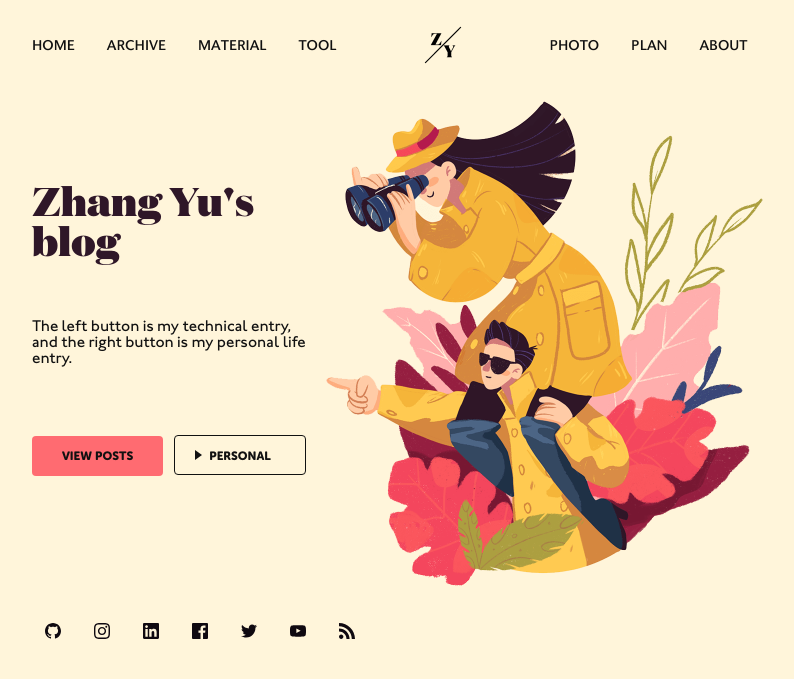
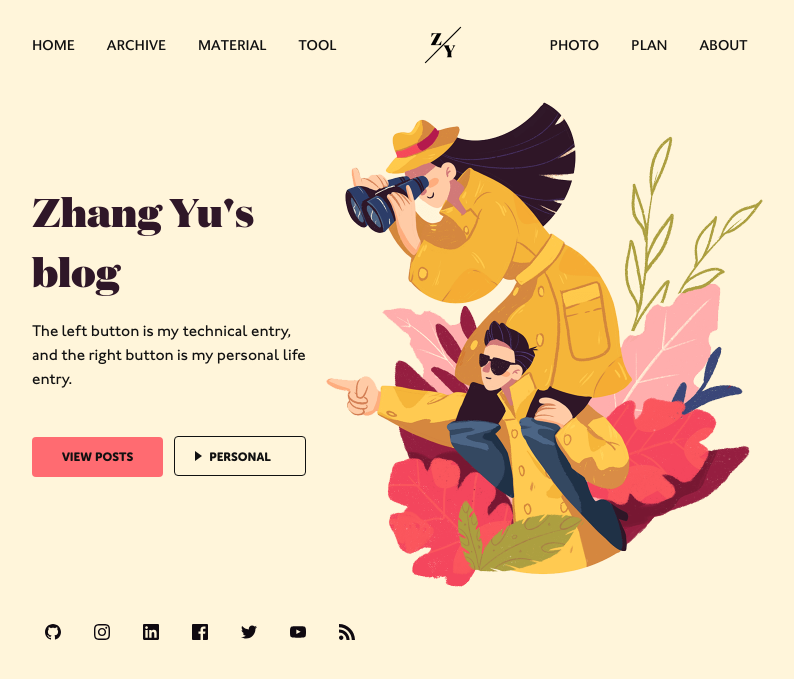
Before and after one commit to karl-cheung/karl-cheung.github.io, a Jekyll site: the page built from index.md, in a window 1280 px wide. Shown: the top 679 px of the page, without its empty margins (238-1032 px from the left). Built offline with Jekyll 4.4.1, drawn with Linux system fonts in a browser that asks for light colours.

Commit message:
update css

```diff
--- a/_includes/head.html
+++ b/_includes/head.html
@@ -4,7 +4,7 @@
   <meta name="viewport" content="width=device-width, initial-scale=1">
   {%- seo -%}
   <link rel="stylesheet" href="{{ "/assets/css/style.css" | relative_url }}">
-  <link rel="stylesheet" href="/assets/css/reset.css">
+  <!-- <link rel="stylesheet" href="/assets/css/reset.css"> -->
   {%- feed_meta -%}
   {%- if jekyll.environment == 'production' and site.google_analytics -%}
     {%- include google-analytics.html -%}
--- a/_layouts/plan.html
+++ b/_layouts/plan.html
@@ -22,7 +22,6 @@ layout: default
           动漫
           {% elsif video.type == 2 %}
           电影
-          {% else %}
           {% elsif video.type == 3 %}
           电视剧
           {% else %}
--- a/_sass/minima/_base.scss
+++ b/_sass/minima/_base.scss
@@ -154,6 +154,13 @@ blockquote {
   > :last-child {
     margin-bottom: 0;
   }
+}
+
+/**
+ * Margin
+ */
+ul, ol {
+  margin: 0;
 }
 
 /**
```
